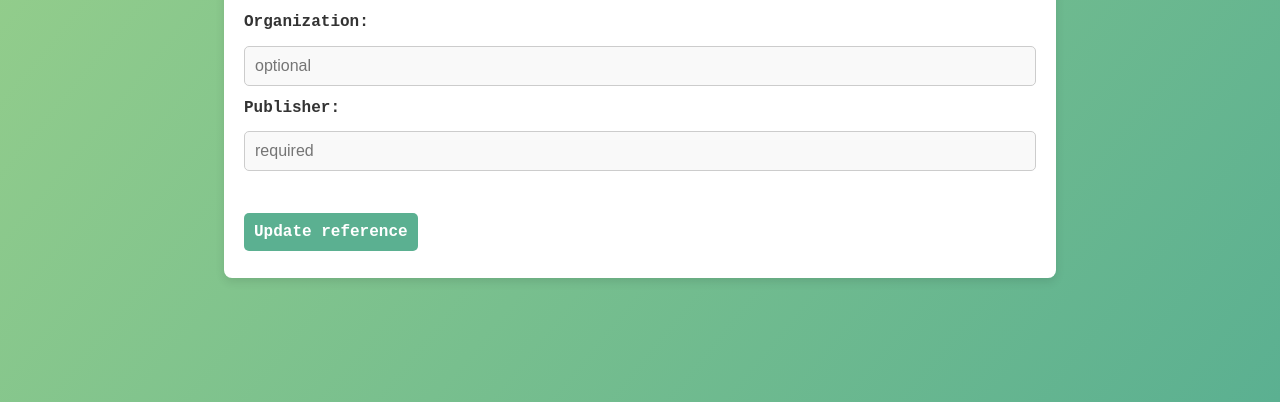
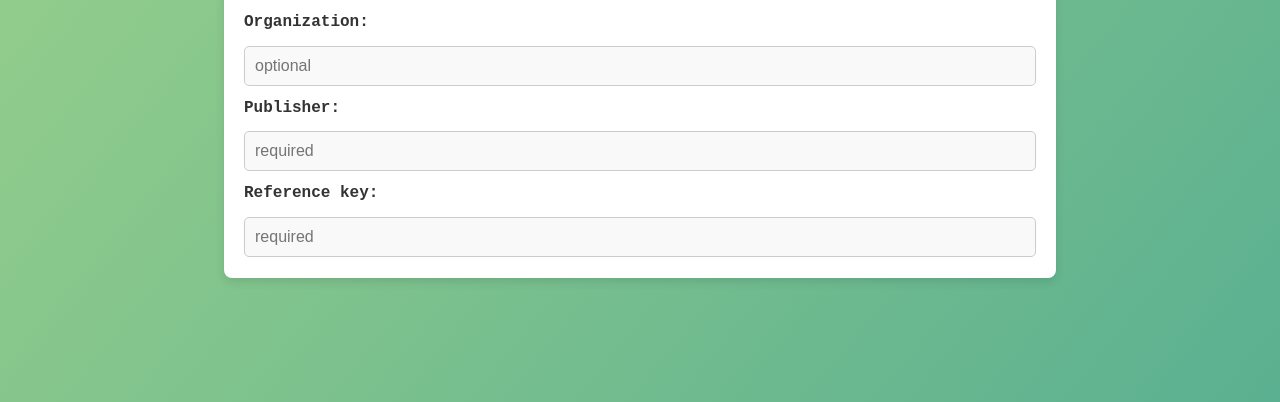
Before and after one commit to KaEerola/IceLime, a Flask app: template src/templates/update_inproceeding.html in a window 1280 px wide. Shown: the part 1154-1556 px from the top of the page. Run offline with Flask 3, Linux system fonts and the light colour scheme; the template is opened without the code that fills it, so the values that code supplies are empty.

Commit message:
editing key is now possible for inproceedings

```diff
--- a/src/app.py
+++ b/src/app.py
@@ -779,11 +779,13 @@ def update_post_inproceeding_reference(inproceeding_id):
     month = request.form.get("month") or None
     org = request.form.get("organization") or None
     pub = request.form.get("publisher") or None
+    key = request.form["key"]
 
-    reference = [aut, tit, jou, year, edt, vol, num, ser, pages, adr, month, org, pub]
+    reference = [aut, tit, jou, year, edt, vol, num, ser, pages, adr, month, org, pub, key]
 
     try:
         validate_update(reference)
+        validate_update_key(get_inproceeding_by_id(inproceeding_id).key, key)
         update_inproceeding(inproceeding_id, reference)
         flash("Reference updated successfully", "")
         return redirect("/view_references")
--- a/src/templates/update_inproceeding.html
+++ b/src/templates/update_inproceeding.html
@@ -50,6 +50,8 @@ Update Reference
         <input type="text" name="organization" value="{{reference.organization}}" placeholder="optional">
         <p>Publisher:</p>
         <input type="text" name="publisher" value="{{reference.publisher}}" placeholder="required">
+        <p>Reference key:</p>
+        <input type="text" name="key" value="{{ reference.key }}" placeholder="required">
         <p>
             <button type="submit" name="action" value="update">
                 Update reference
```
Also changed, not shown: src/repositories/inproceeding_repository.py (+5 -3 lines).
